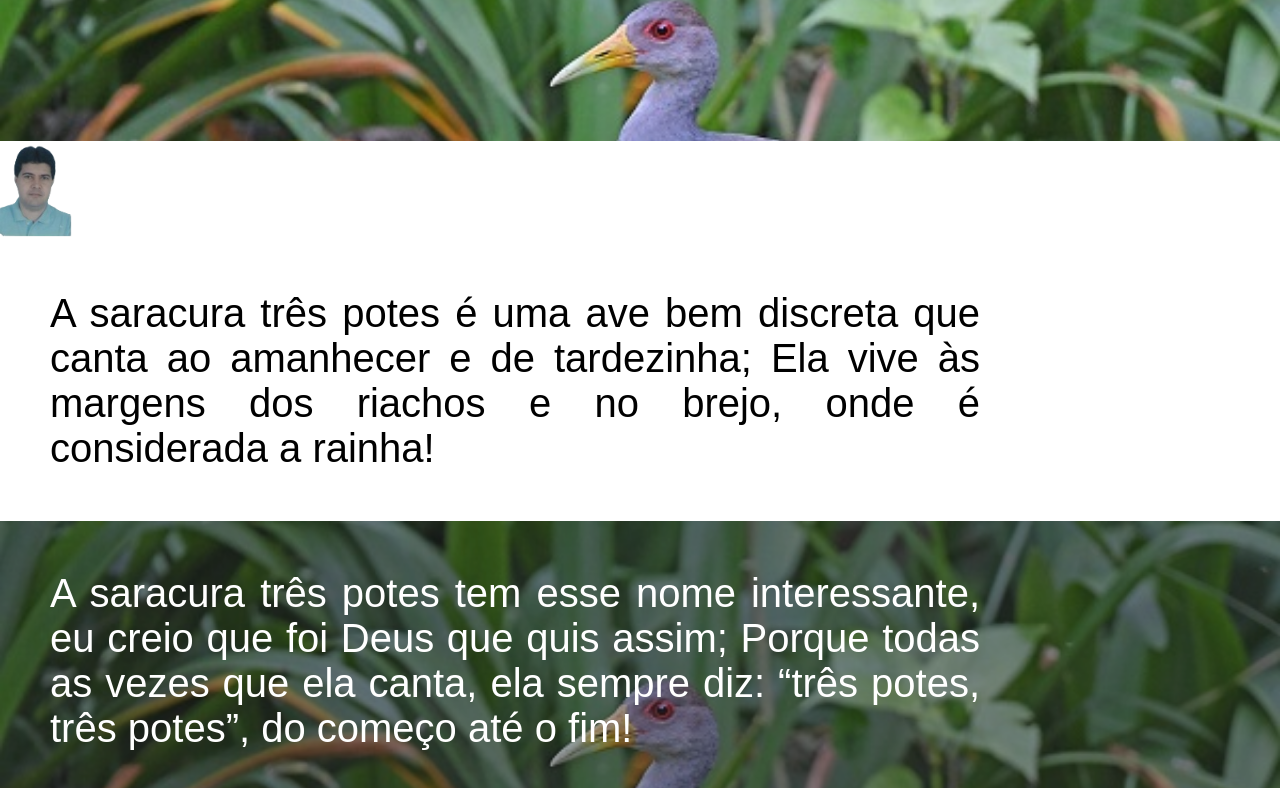
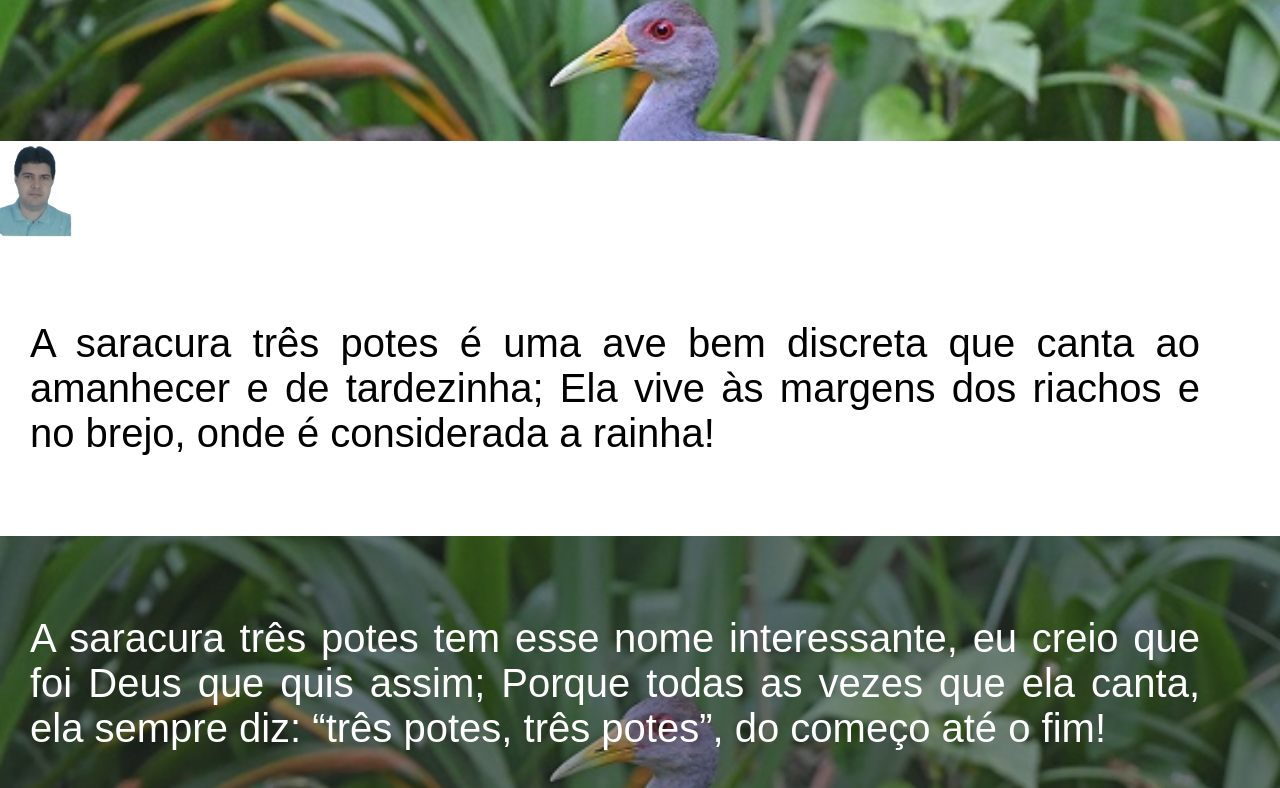
Before and after one commit to lscj-ldc/saracura-tres-pote, a plain HTML site: page index.html in a window 1280 px wide. Shown: the part 164-952 px from the top of the page. Drawn offline with Linux system fonts and the light colour scheme.

Commit message:
Atualização

```diff
--- a/css/estilo.css
+++ b/css/estilo.css
@@ -48,7 +48,7 @@ main .normal {
     font-weight: normal;
     text-align: justify;
     font-size: 2.5em;
-    padding: 50px 300px 50px 50px;
+    padding: 10vh 10vh 10vh 30px;
     margin: auto;
     width: auto;
 }
@@ -65,7 +65,7 @@ main .imagem p {
     text-align: justify;
     color: white;
     font-size: 2.5em;
-    padding: 50px 300px 50px 50px;
+    padding: 10vh 10vh 10vh 30px;
     margin: auto;
 }
 footer {
```
